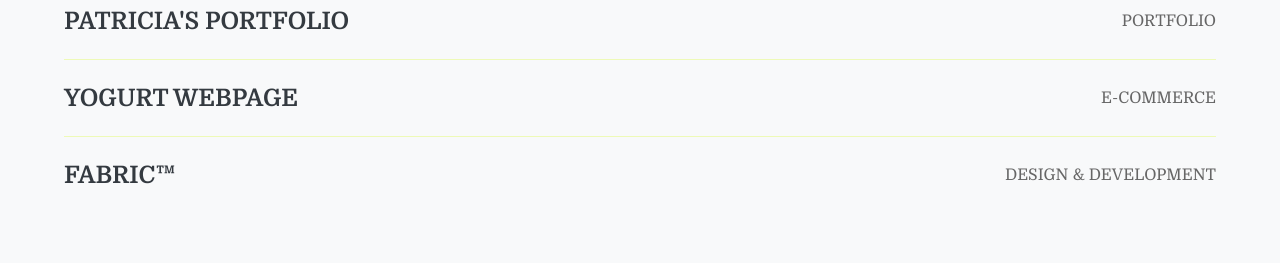
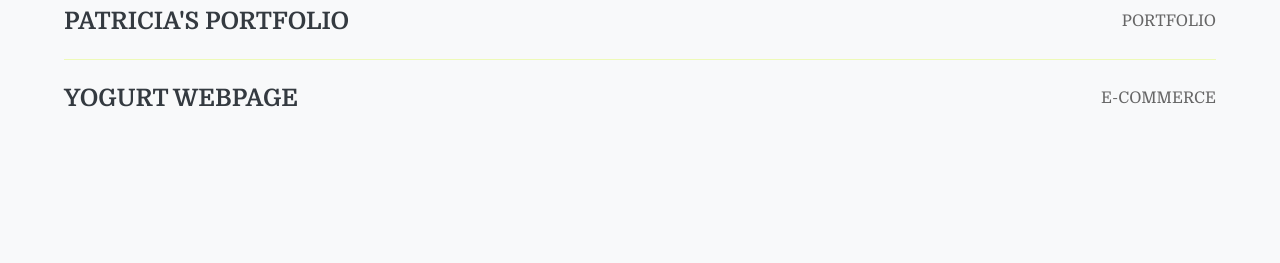
Before and after one commit to codeWithPatricia/devwithpatricia.github.io, a plain HTML site: page index.html in a window 1280 px wide. Shown: the part 953-1216 px from the top of the page. Drawn offline with nearby package versions, Linux system fonts and the light colour scheme.

Commit message:
Update index.html

```diff
--- a/index.html
+++ b/index.html
@@ -171,10 +171,7 @@
                         <h1 class="title">Yogurt Webpage</h1>
                         <p class="subtitle">E-Commerce</p>
                     </div>
-                    <div class="section">
-                        <h1 class="title">FABRIC™</h1>
-                        <p class="subtitle">Design & Development</p>
-                    </div>
+
                 </div>
             </div>
             <canvas></canvas>
```
